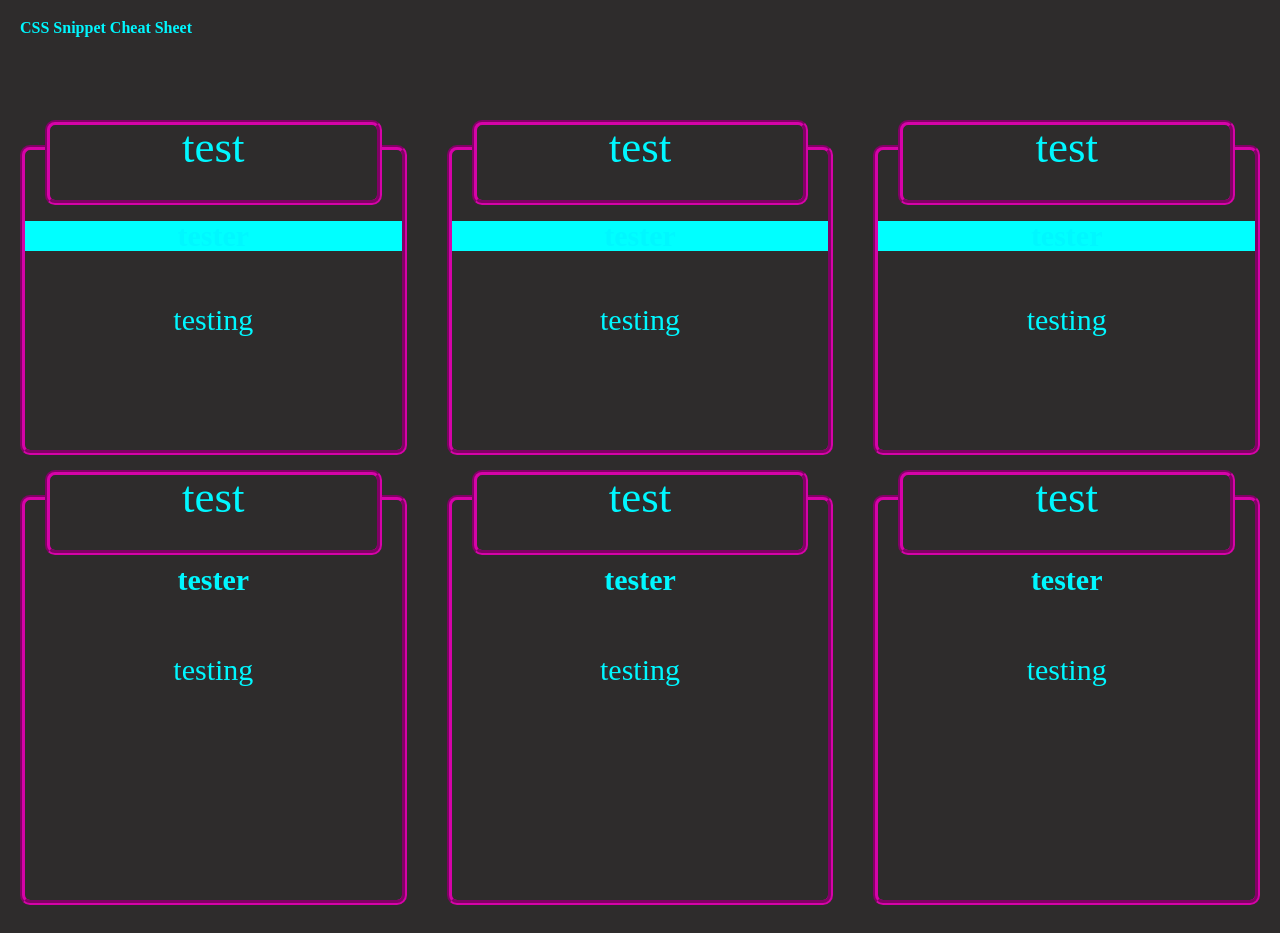
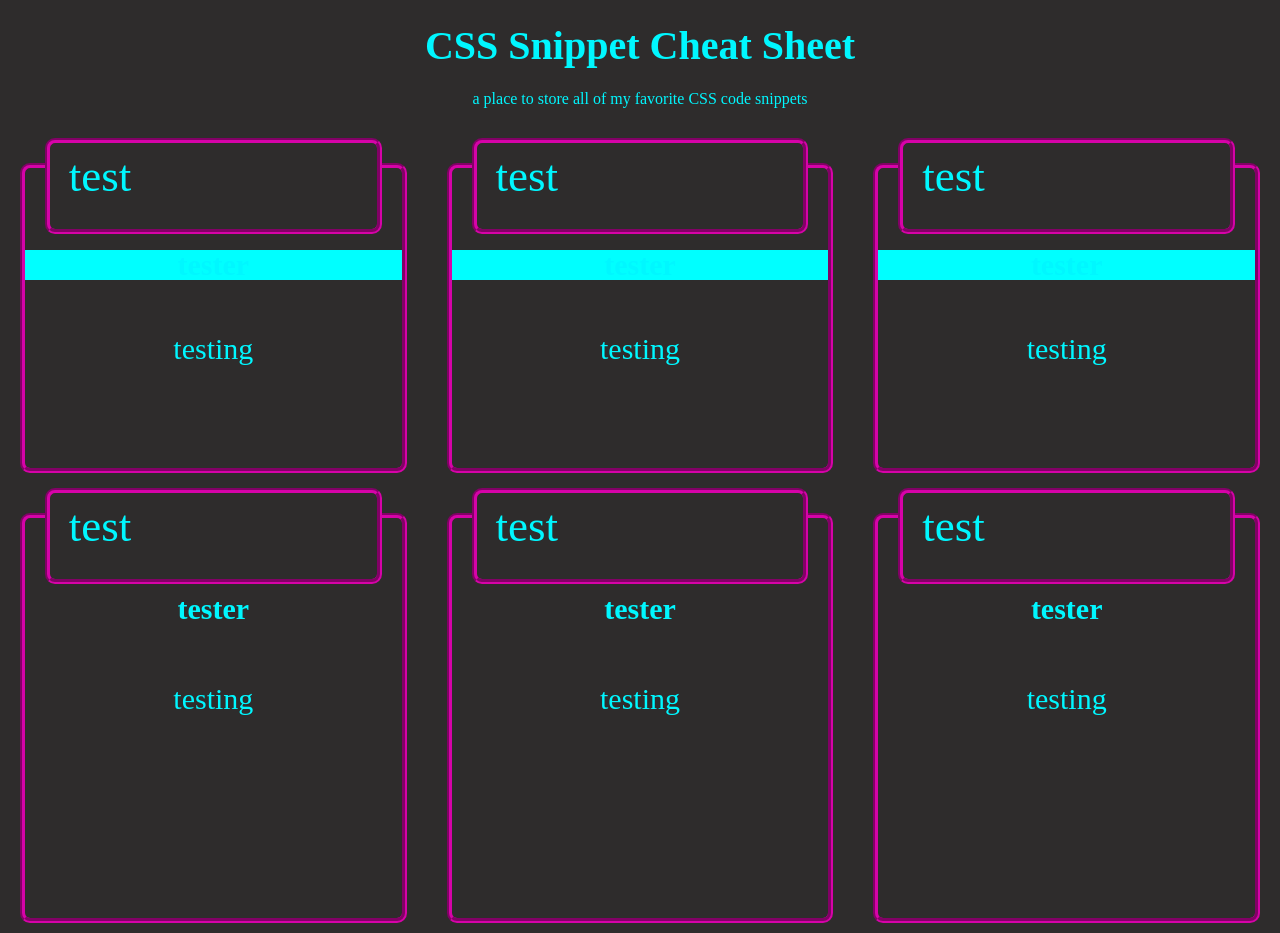
Before and after one commit to Avialmonanay/CSS-Cheatsheet, a plain HTML site: page index.html in a window 1280 px wide. Drawn offline with Linux system fonts and the light colour scheme.

Commit message:
some flexwork done

```diff
--- a/index.html
+++ b/index.html
@@ -11,9 +11,11 @@
 
 
 
-<header>
+<main>
     <h1>CSS Snippet Cheat Sheet</h1>
-</header>
+</main>
+
+<nav>a place to store all of my favorite CSS code snippets</nav>
 
 
 <div class="container">
--- a/style.css
+++ b/style.css
@@ -6,9 +6,17 @@
     --borderradius: 10px;
 }
 
-header {
+main {
+    margin: 2%;
+    text-align: center;
+    font-size:40px
+}
+
+header{
     height: 75px;
     margin: 20px;
+    padding-left: 5%;
+    padding-top: 3%;
 }
 
 html {
@@ -21,6 +29,12 @@ html {
     flex-wrap: wrap;
 }
 
+nav{
+    text-align: center;
+    margin: 2%;
+}
+
+
 .box-top {
     flex-grow: 1;
     max-width: 33%;
@@ -30,7 +44,6 @@ html {
     border-width: var(--boxradius);
     border-style: groove;
     border-radius: var(--borderradius);
-
 }
 
 .box-bottom {
@@ -46,7 +59,6 @@ html {
 }
 
 .box-top header {
-    text-align: center;
     font-size: 45px;
     position: relative;
     bottom: 50px;
@@ -55,11 +67,9 @@ html {
     border-style: groove;
     background: var(--background);
     border-radius: var(--borderradius);
-
 }
 
 .box-bottom header {
-    text-align: center;
     font-size: 45px;
     position: relative;
     bottom: 50px;
@@ -95,3 +105,7 @@ html {
     font-size: 30px;
 
 }
+
+
+@media screen and (max-width: 768px) {
+}
```
